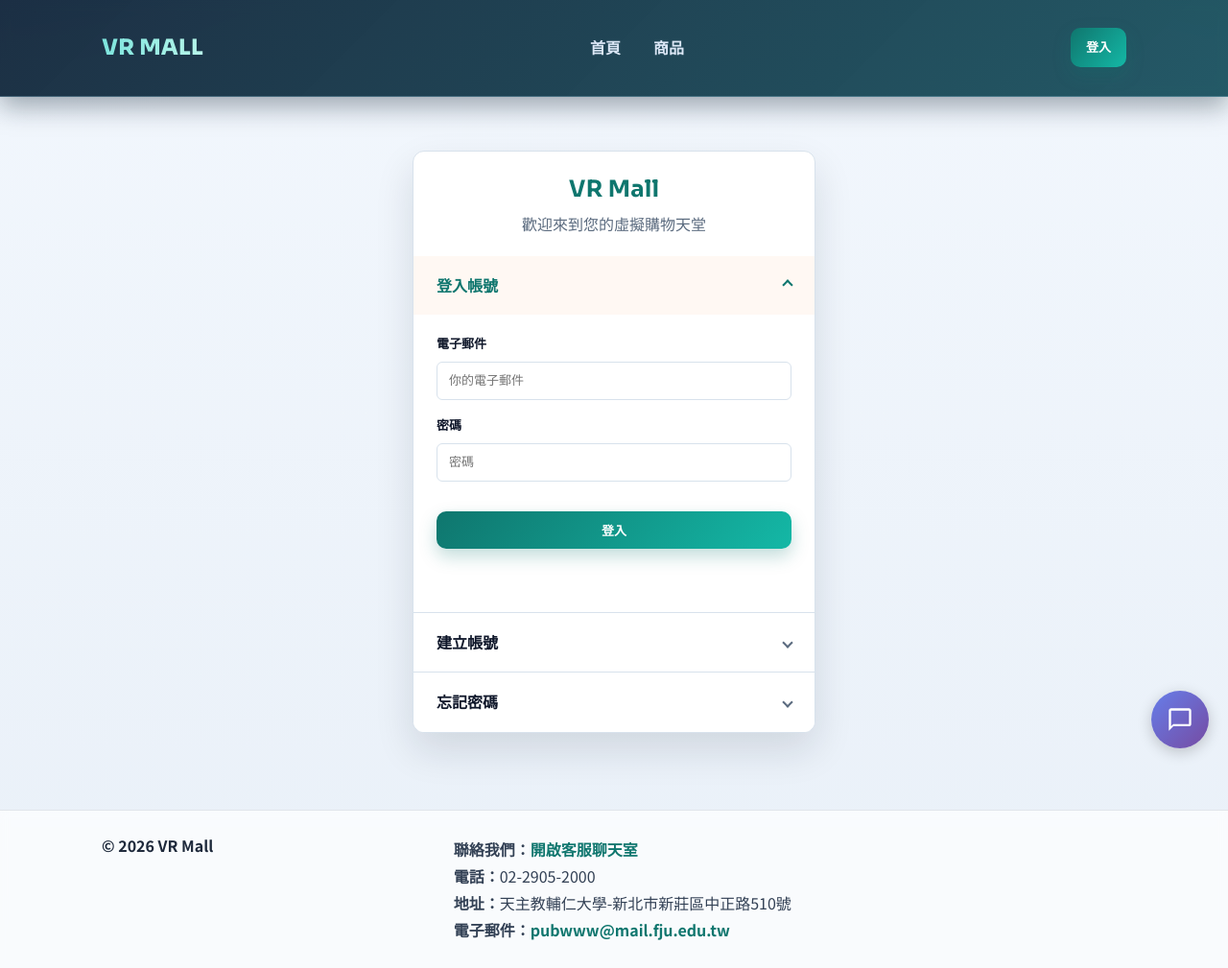
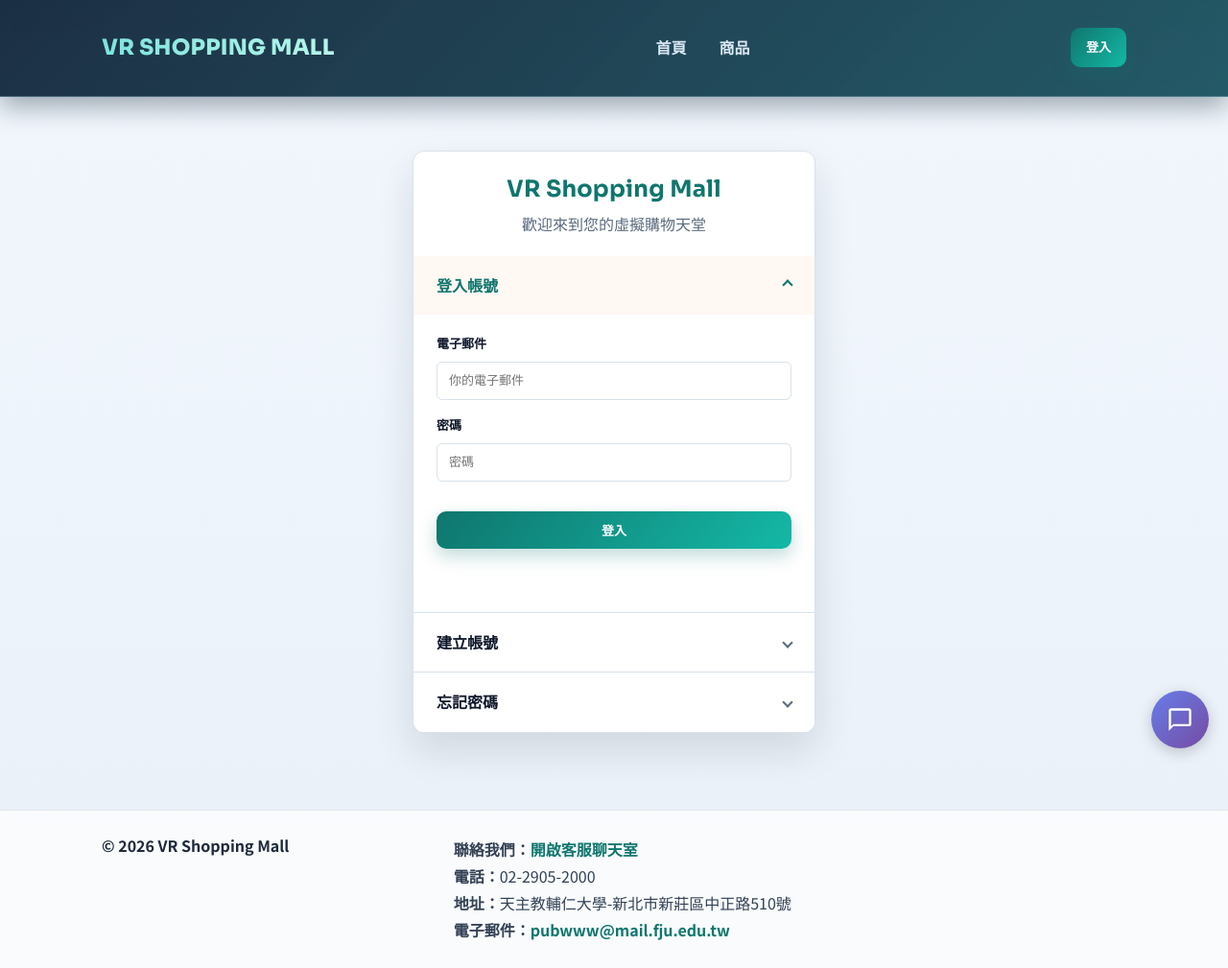
Before and after one commit to justin-guo0110/VRshop, a PHP site: page /VR/views/login.php in a window 1280 px wide. Shown: the whole page at 96% size. Run offline with PHP 8.4, Linux system fonts and the light colour scheme; data that the repository does not hold is empty.

Commit message:
chore: rename VR Mall to VR Shopping Mall in web pages

```diff
--- a/admin_setup.php
+++ b/admin_setup.php
@@ -1,6 +1,6 @@
 <?php
 /**
- * VR Mall - 管理员登录配置工具
+ * VR Shopping Mall - 管理员登录配置工具
  * 用于创建和测试管理员账户
  */
 
@@ -92,7 +92,7 @@ $admins = $admins_result->fetch_all(MYSQLI_ASSOC);
 <head>
     <meta charset="UTF-8">
     <meta name="viewport" content="width=device-width, initial-scale=1.0">
-    <title>VR Mall - 管理员配置</title>
+    <title>VR Shopping Mall - 管理员配置</title>
     <style>
         * {
             margin: 0;
@@ -294,7 +294,7 @@ $admins = $admins_result->fetch_all(MYSQLI_ASSOC);
 <body>
 <div class="container">
     <div class="header">
-        <h1>🔐 VR Mall 管理员配置</h1>
+        <h1>🔐 VR Shopping Mall 管理员配置</h1>
         <p>创建或登录管理员账户以访问后台</p>
     </div>
 
--- a/tools/debug.html
+++ b/tools/debug.html
@@ -19,7 +19,7 @@
 </head>
 <body>
     <div class="container">
-        <h1>🔧 VR Mall API 调试工具</h1>
+        <h1>🔧 VR Shopping Mall API 调试工具</h1>
 
         <div class="card">
             <h2>系统状态检查</h2>
--- a/views/layout_footer.php
+++ b/views/layout_footer.php
@@ -2,7 +2,7 @@
     <footer class="site-footer">
         <div class="container">
             <div class="footer-grid">
-                <div class="footer-brand">© <?php echo date('Y'); ?> VR Mall</div>
+                <div class="footer-brand">© <?php echo date('Y'); ?> VR Shopping Mall</div>
                 <div class="footer-contact">
                     <p><strong>聯絡我們：</strong><a href="#" class="js-open-chat">開啟客服聊天室</a></p>
                     <p><strong>電話：</strong>02-2905-2000</p>
--- a/views/layout_header.php
+++ b/views/layout_header.php
@@ -10,7 +10,7 @@ $currentUser = $_SESSION['user'] ?? null;
 <head>
     <meta charset="UTF-8">
     <meta name="viewport" content="width=device-width, initial-scale=1.0">
-    <title>VR Mall</title>
+    <title>VR Shopping Mall</title>
     <link rel="stylesheet" href="../public/css/style.css">
     <link rel="stylesheet" href="../public/css/enhance.css?v=<?php echo filemtime(__DIR__ . '/../public/css/enhance.css'); ?>">
     <link rel="stylesheet" href="../public/css/cart.css?v=<?php echo filemtime(__DIR__ . '/../public/css/cart.css'); ?>">
@@ -20,7 +20,7 @@ $currentUser = $_SESSION['user'] ?? null;
 <body>
     <header class="site-header">
         <div class="container header-inner">
-            <a href="./index.php" class="logo" style="text-decoration: none;">VR Mall</a>
+            <a href="./index.php" class="logo" style="text-decoration: none;">VR Shopping Mall</a>
             <nav class="nav">
                 <?php if (!($currentUser && ($currentUser['role'] ?? '') === 'admin')): ?>
                     <a href="../views/index.php">首頁</a>
--- a/views/login.php
+++ b/views/login.php
@@ -3,7 +3,7 @@
 <div class="login-wrapper">
     <section class="accordion-container">
         <div class="login-header" style="text-align: center; padding: 20px 0;">
-            <h1 style="margin: 0; color: var(--primary);">VR Mall</h1>
+            <h1 style="margin: 0; color: var(--primary);">VR Shopping Mall</h1>
             <p style="margin: 5px 0 0; color: var(--muted);">歡迎來到您的虛擬購物天堂</p>
         </div>
 
```
Also changed, not shown: views/index.php (+4 -4 lines).
